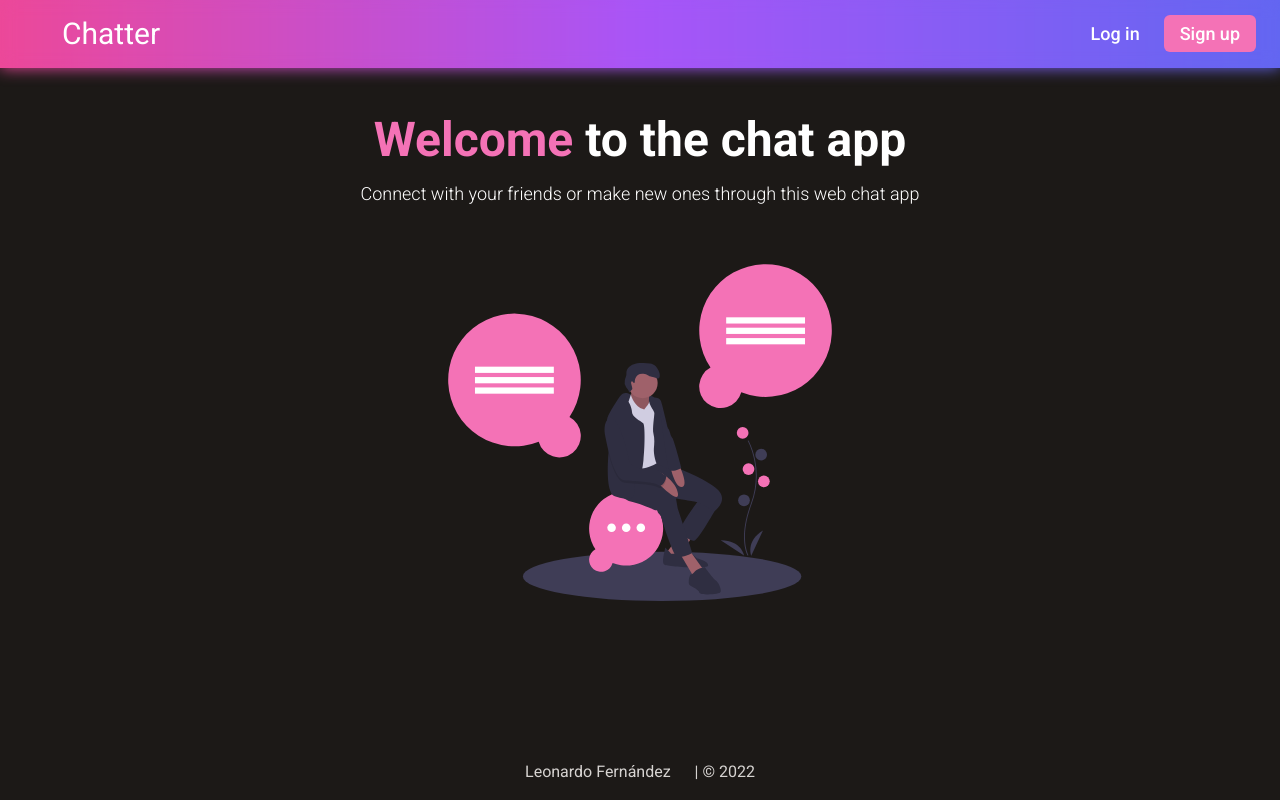
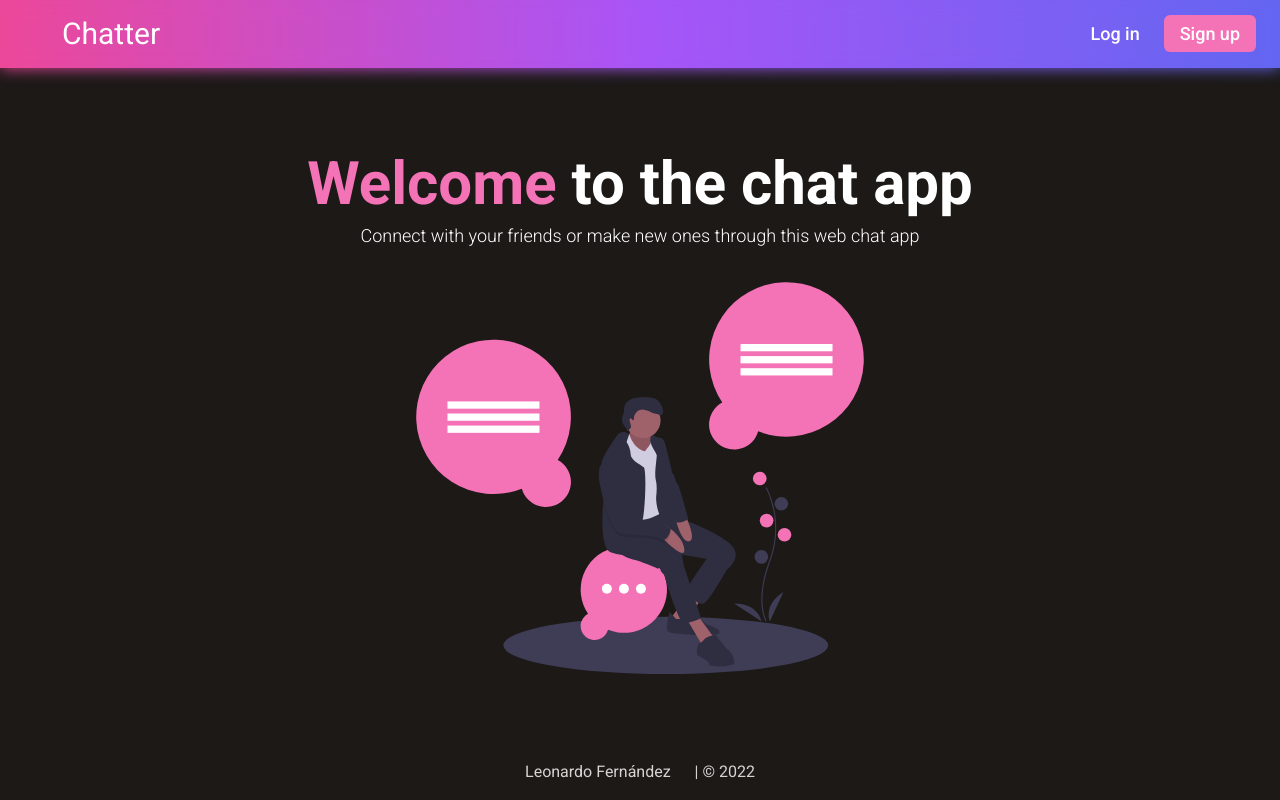
Before and after one commit to LeoFernandezR/Chat-app, a React (Vite) app in the folder chat/: page / in a window 1280 px wide. Built offline with nearby package versions, Linux system fonts and the light colour scheme; some icons are missing.

Commit message:
fix: content alfways centered

```diff
--- a/chat/src/pages/Home.tsx
+++ b/chat/src/pages/Home.tsx
@@ -5,18 +5,22 @@ interface Props {}
 
 const Home: React.FC<Props> = ({}) => {
   return (
-    <main className="flex flex-col justify-between items-center">
-      <div className="pt-12 flex flex-col gap-4 justify-center">
-        <h1 className="text-5xl font-bold text-center">
+    <main className="flex flex-1 items-center justify-center">
+      <article className="flex flex-1  justify-center">
+        <section className="flex flex-col gap-4 justify-center items-center">
+          <div className="flex flex-col gap-2 justify-center py-4">
+            <h1 className="text-6xl font-bold text-center">
               <span className="text-pink-400">Welcome</span> to the chat app
             </h1>
             <p className="font-light text-lg text-center">
               Connect with your friends or make new ones through this web chat app <br />
             </p>
           </div>
-      <div className="w-96 py-14">
+          <div className="max-w-md w-full">
             <img alt="" className="w-full" src={ChatSVG} />
           </div>
+        </section>
+      </article>
     </main>
   )
 }
```
Lines whose indentation alone changed are shown as unchanged.
